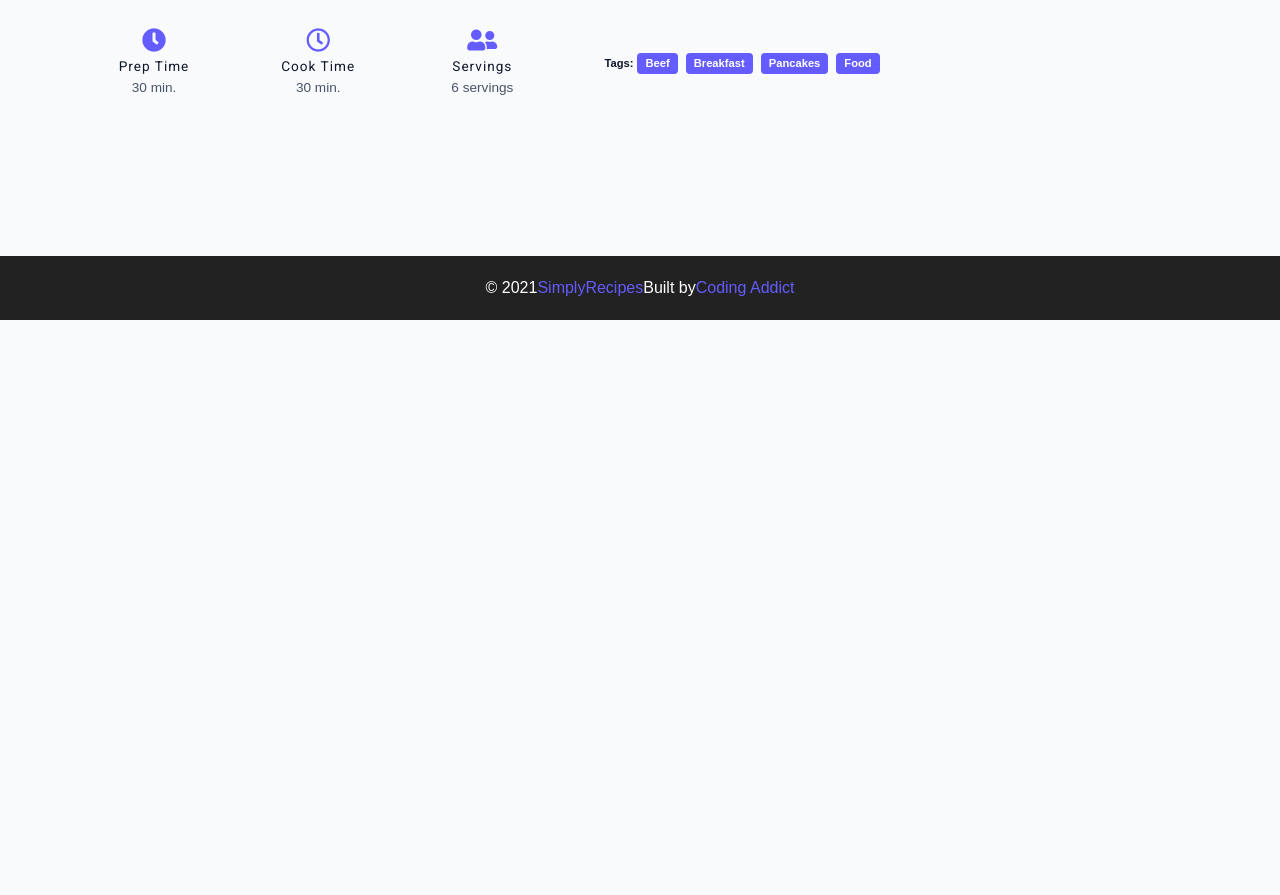
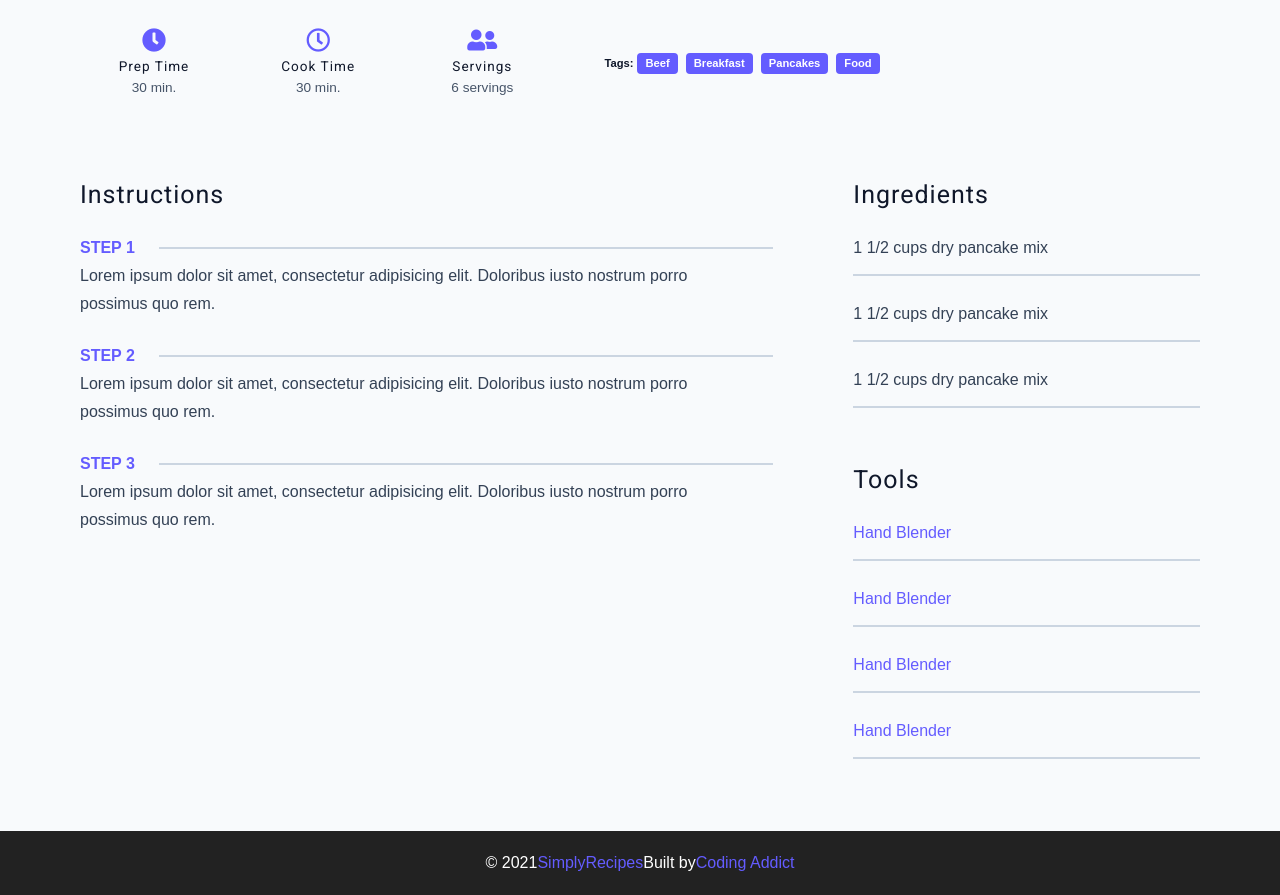
Before and after one commit to LucjanSakowicz/Snippets, a plain HTML site: page HTML&CSS/Simple Recipes/single-recipe.html in a window 1280 px wide. Shown: the part 480-1375 px from the top of the page. Before the commit the page ends 800 px from the top, so only its background shows below. Drawn offline with Linux system fonts and the light colour scheme.

Commit message:
simple recipe content

```diff
--- a/HTML&CSS/Simple Recipes/css/main.css
+++ b/HTML&CSS/Simple Recipes/css/main.css
@@ -680,7 +680,7 @@ Navbar
     border-radius: var(--borderRadius);
 }
 
-.recipe-info p {
+.recipe-hero p {
     color: var(--grey-600);
 }
 
@@ -730,3 +730,58 @@ Navbar
         align-items: center;
     }
 }
+
+.recipe-content {
+    padding: 3rem 0;
+    display: grid;
+    gap: 2rem 5rem;
+}
+
+@media screen and (min-width: 992px) {
+    .recipe-content {
+        grid-template-columns: 2fr 1fr;
+    }
+}
+
+.single-instruction header {
+    display: grid;
+    /*width is auto horizontal is 1fr*/
+    grid-template-columns: auto 1fr;
+    gap: 1.5rem;
+    align-items: center;
+}
+
+.single-instruction header p {
+    text-transform: uppercase;
+    font-weight: 600;
+    margin-bottom: 0;
+    color: var(--primary-500)
+}
+
+/*only direct children of this paragraph*/
+.single-instruction > p {
+    color: var(--grey-700)
+}
+
+.single-instruction header div {
+    height: 2px;
+    background: var(--grey-300);
+}
+
+.second-column {
+    display: grid;
+    row-gap: 2rem;
+}
+
+.single-ingredient {
+    border-bottom: 2px solid var(--grey-300);
+    padding-bottom: 0.75rem;
+    color: var(--grey-700);
+}
+
+.single-tool {
+    border-bottom: 2px solid var(--grey-300);
+    padding-bottom: 0.75rem;
+    color: var(--primary-500);
+    text-transform: capitalize;
+}
--- a/HTML&CSS/Simple Recipes/single-recipe.html
+++ b/HTML&CSS/Simple Recipes/single-recipe.html
@@ -84,7 +84,59 @@
                     </div>
                 </section>
                 <!--recipe content-->
-                <section class="recipe-content"></section>
+                <section class="recipe-content">
+                    <article>
+                        <h4>instructions</h4>
+                        <!--single instruction-->
+                        <div class="single-instruction">
+                            <header>
+                                <p>step 1</p>
+                                <div></div>
+                            </header>
+                            <p>Lorem ipsum dolor sit amet, consectetur adipisicing elit. Doloribus iusto nostrum porro
+                                possimus quo rem.</p>
+                        </div>
+                        <!--single instruction-->
+                        <div class="single-instruction">
+                            <header>
+                                <p>step 2</p>
+                                <div></div>
+                            </header>
+                            <p>Lorem ipsum dolor sit amet, consectetur adipisicing elit. Doloribus iusto nostrum porro
+                                possimus quo rem.</p>
+                        </div>
+                        <!--single instruction-->
+                        <div class="single-instruction">
+                            <header>
+                                <p>step 3</p>
+                                <div></div>
+                            </header>
+                            <p>Lorem ipsum dolor sit amet, consectetur adipisicing elit. Doloribus iusto nostrum porro
+                                possimus quo rem.</p>
+                        </div>
+                    </article>
+                    <article class="second-column">
+                        <div>
+                            <h4>ingredients</h4>
+                            <p class="single-ingredient">
+                                1 1/2 cups dry pancake mix
+                            </p>
+                            <p class="single-ingredient">
+                                1 1/2 cups dry pancake mix
+                            </p>
+                            <p class="single-ingredient">
+                                1 1/2 cups dry pancake mix
+                            </p>
+                        </div>
+                        <div>
+                            <h4>tools</h4>
+                            <p class="single-tool">Hand Blender</p>
+                            <p class="single-tool">Hand Blender</p>
+                            <p class="single-tool">Hand Blender</p>
+                            <p class="single-tool">Hand Blender</p>
+                        </div>
+                    </article>
+                </section>
             </div>
 
         </main>
```
